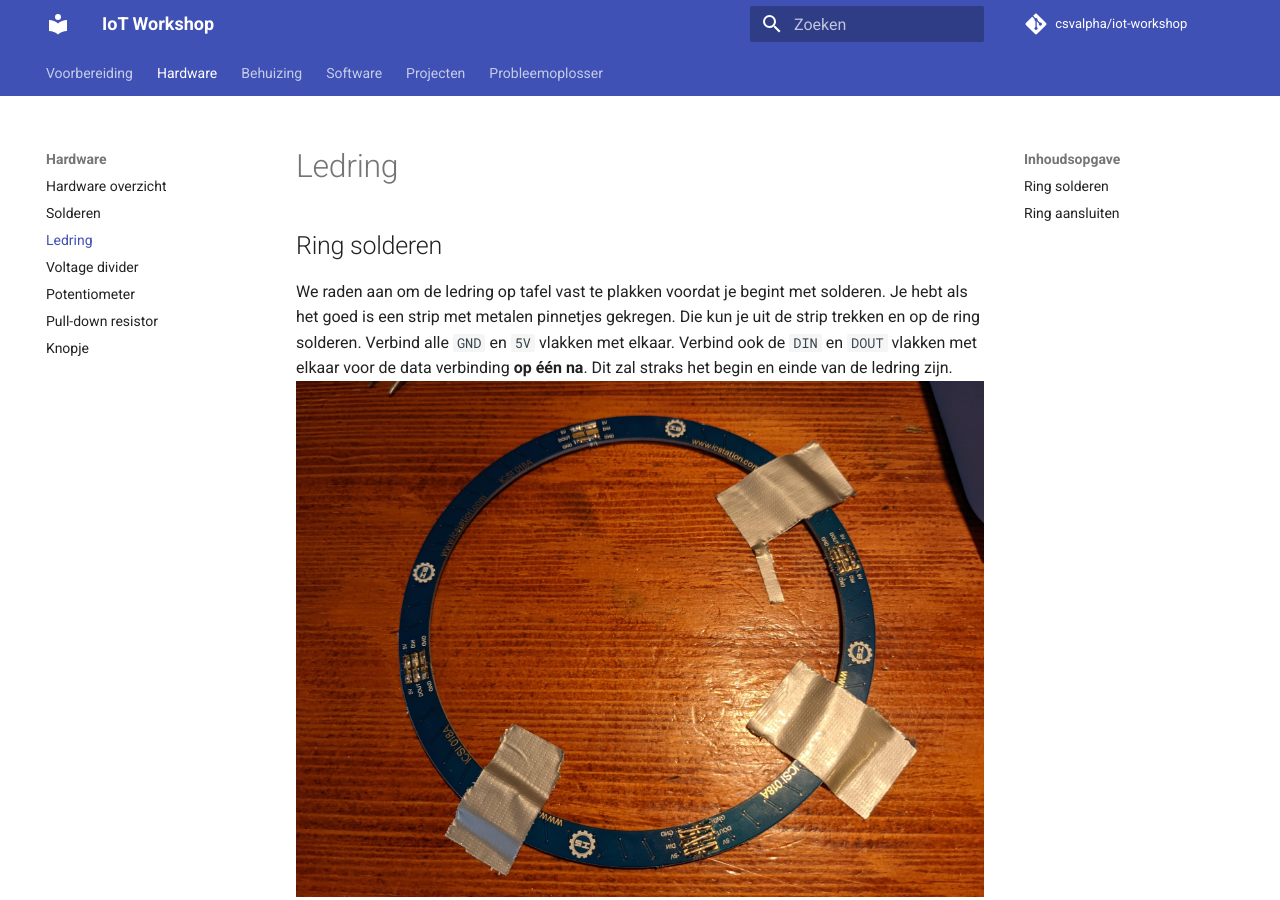
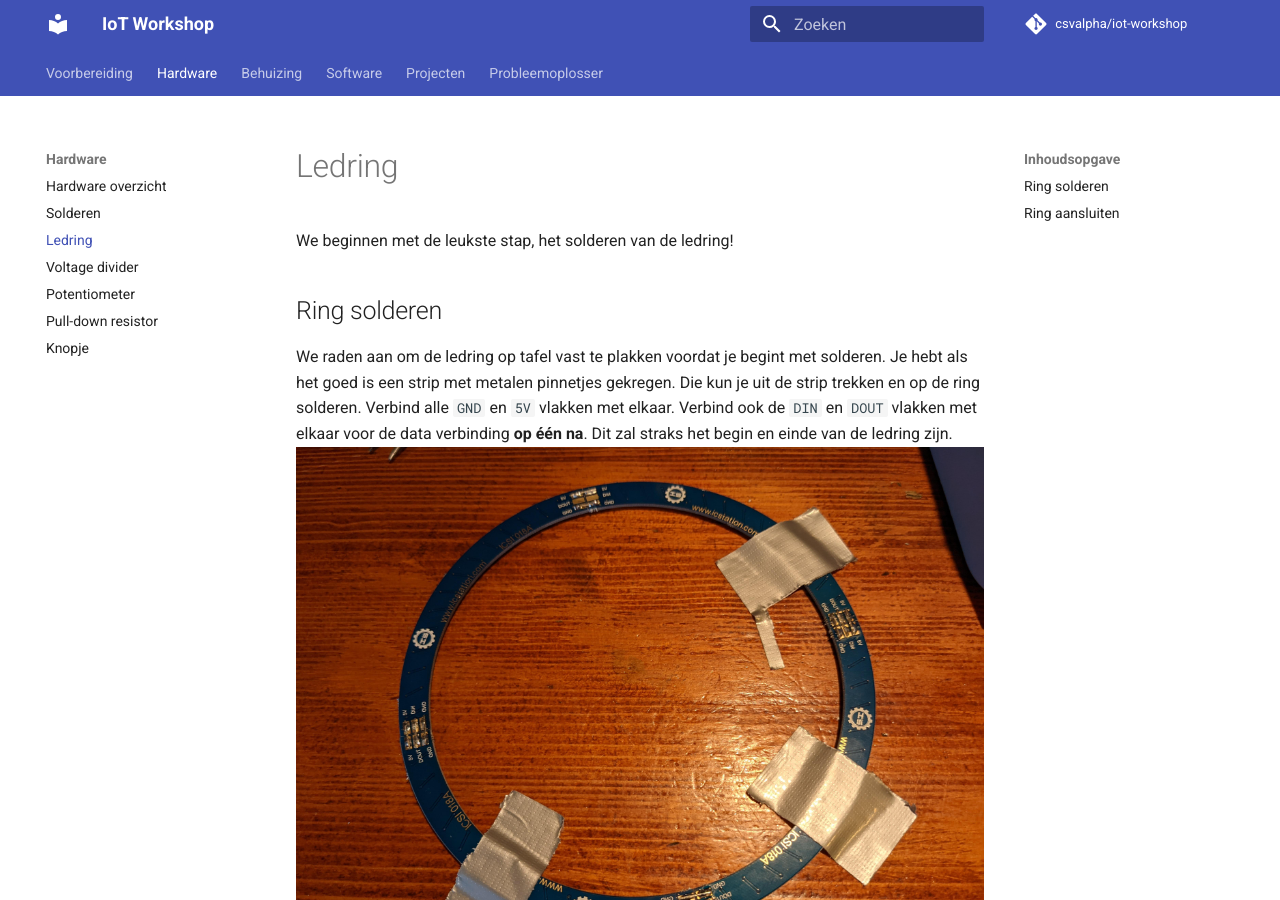
Before and after one commit to csvalpha/iot-workshop, an MkDocs documentation site: the page built from docs/hardware/ledring.md, in a window 1280 px wide and 900 px high. Built offline with MkDocs 1.6.1 and Material for MkDocs 9.7.7, drawn with Linux system fonts in a browser that asks for light colours; comment, search, counter and statistics services are not loaded.

Commit message:
Update ledring.md

```diff
--- a/docs/hardware/ledring.md
+++ b/docs/hardware/ledring.md
@@ -1,4 +1,5 @@
 # Ledring
+We beginnen met de leukste stap, het solderen van de ledring!
 
 ## Ring solderen
 We raden aan om de ledring op tafel vast te plakken voordat je begint met solderen. Je hebt als het goed is een strip met metalen pinnetjes gekregen. Die kun je uit de strip trekken en op de ring solderen. Verbind alle `GND` en `5V` vlakken met elkaar. Verbind ook de `DIN` en `DOUT` vlakken met elkaar voor de data verbinding **op één na**. Dit zal straks het begin en einde van de ledring zijn.
```
